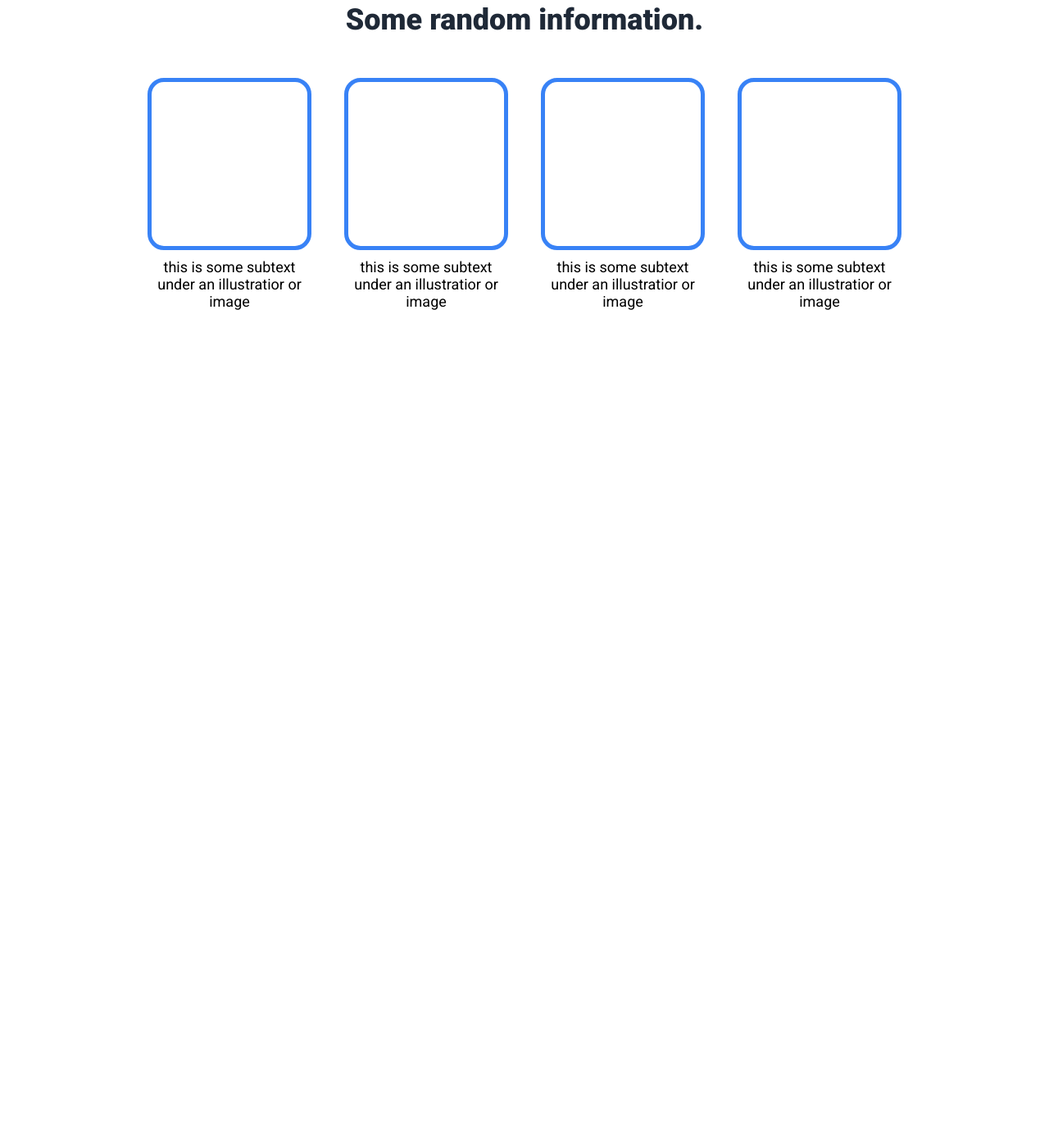
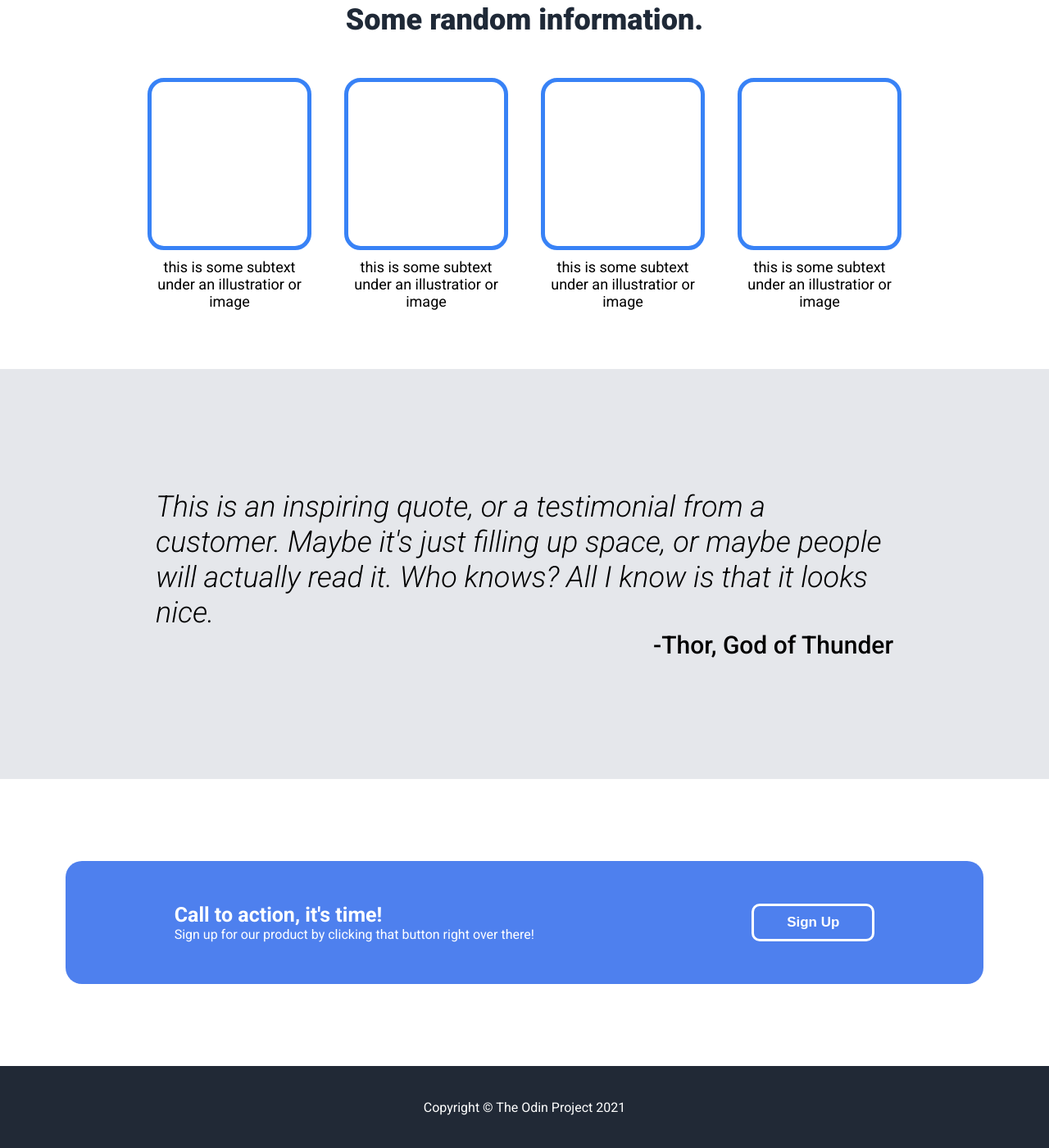
Before and after one commit to lolhop/project-landing-page, a plain HTML site: page index.html in a window 1280 px wide. Shown: the part 600-2000 px from the top of the page at 82% size. Before the commit the page ends 1050 px from the top, so only its background shows below. Drawn offline with Linux system fonts and the light colour scheme.

Commit message:
quote, cta and footer

```diff
--- a/index.html
+++ b/index.html
@@ -60,6 +60,35 @@
                     <p>this is some subtext under an illustratior or image</p>
                 </div>
             </div>
+            </div>
+        </div>
+    </section>
+    <section class="grey">
+        <div style="max-width: 900px;" class="container column justify-content-center">
+            <div class="column">
+                <div class="quotetextmain roboto-light-italic">This is an inspiring quote, or a testimonial from a customer. Maybe it's just filling up space, or maybe people will actually read it. Who knows? All I know is that it looks nice.</div>
+                </div>
+            <div class="quotetextname roboto-medium">-Thor, God of Thunder
+            </div>
+        </div>
+    </section>
+    <section style="max-height: 350px;">
+        <div class="container justify-content-center">
+            <div class="ctabox">
+                <div class="ctaleft">
+                    <h3 class="ctah3">Call to action, it's time!</h3>
+                    <p>Sign up for our product by clicking that button right over there!</p>
+                </div>
+                <div class="ctaright">
+                    <button class="white">Sign Up</button>
+                </div>
+            </div>
+
+        </div>
+    </section>
+    <section style="max-height: 100px;" class="footer">
+        <div class="container justify-content-center">
+            <div>Copyright © The Odin Project 2021</div>
         </div>
     </section>
 </body>
--- a/styles.css
+++ b/styles.css
@@ -10,6 +10,10 @@ p{
 
 a{
     text-decoration: none;
+}
+
+h3{
+  margin: 0;
 }
 
 section{
@@ -63,6 +67,10 @@ section{
 .dark{
     background-color: #1F2937;
     color: #F9FAF8;
+}
+
+.grey{
+  background-color: #E5E7EB;
 }
 
 .logo{
@@ -149,6 +157,58 @@ section{
   border-width: 5px;
 }
 
+.quotetextmain{
+  font-size: 36px;
+  text-align: left;
+  line-height: 43px;
+}
+
+.quotetextname{
+  font-size: 30px;
+  text-align: right;
+  align-self: flex-end;
+}
+
+.ctabox{
+  background-color: #4e80ee;
+  min-height: 150px;
+  min-width: 100%;
+  border-radius: 20px;
+  display: flex;
+  justify-content: space-around;
+  align-items: center;
+}
+
+.ctaleft{
+  color: white;
+}
+
+.ctah3{
+  font-size: 25px;
+}
+
+.white{
+  background-color: #4e80ee;
+    font-size: 17px;
+    font-weight: 600;
+    color: white;
+    max-width: 250px;
+    padding: 10px 40px;
+    border: solid;
+    text-align: center;
+    border-radius: 10px;
+}
+
+.footer{
+  background-color: #212936;
+  color: white;
+}
+
+
+
+
+
+
 /* font classes */
 
 .roboto-thin {
```
